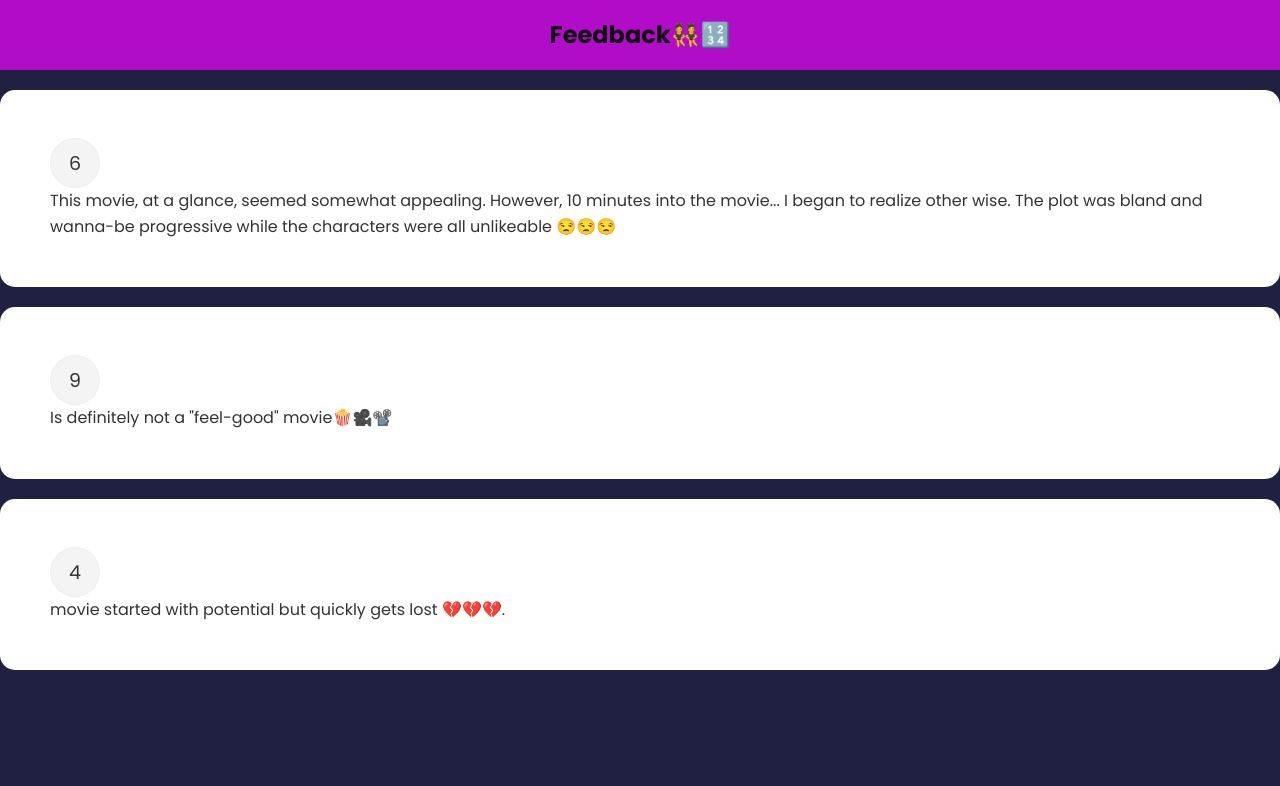
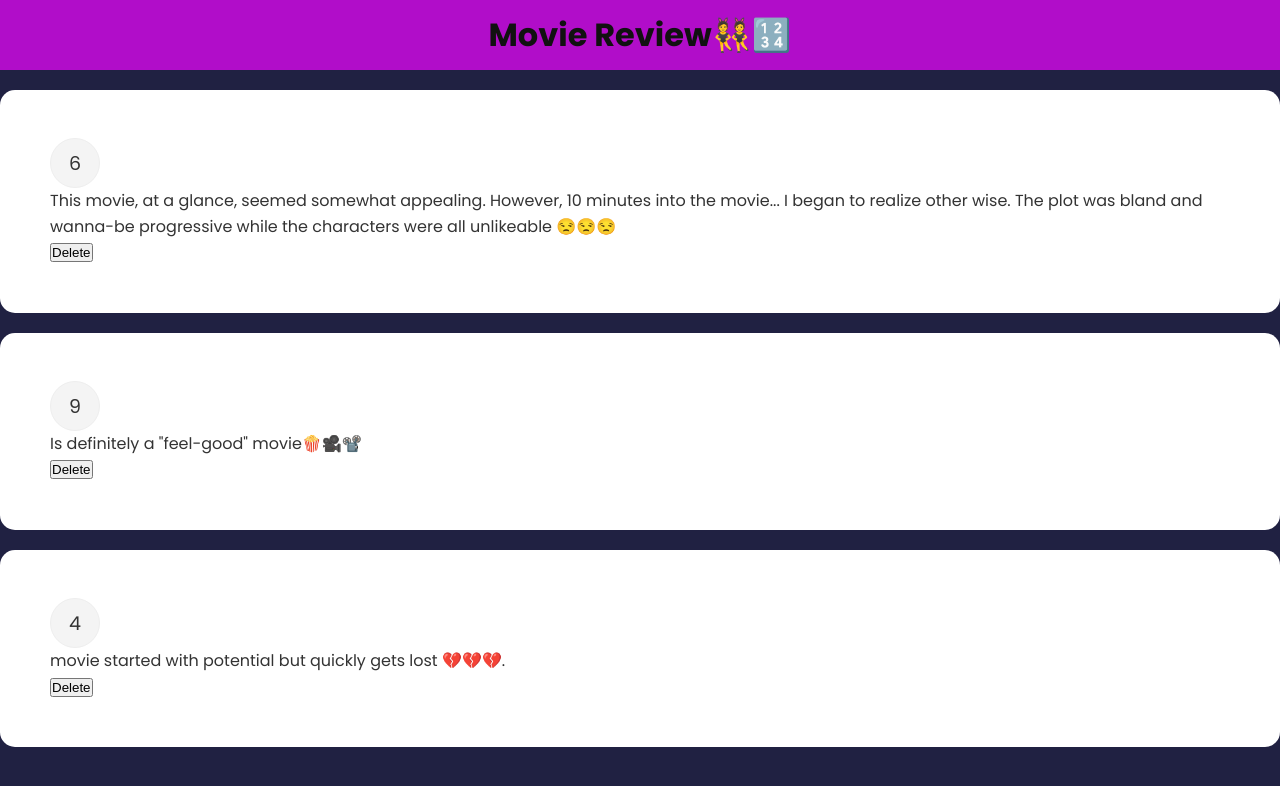
Before and after one commit to PawanNepson/FeedBack, a React (Create React App) app: page / in a window 1280 px wide. Shown: the top 786 px of the page. Built offline with nearby package versions, Linux system fonts and the light colour scheme.

Commit message:
added with delete option

```diff
--- a/public/index.html
+++ b/public/index.html
@@ -1,14 +1,12 @@
 <!DOCTYPE html>
 <html lang="en">
+
 <head>
   <meta charset="utf-8" />
   <link rel="icon" href="%PUBLIC_URL%/favicon.ico" />
   <meta name="viewport" content="width=device-width, initial-scale=1" />
   <meta name="theme-color" content="#000000" />
-    <meta
-      name="description"
-      content="Web site created using create-react-app"
-    />
+  <meta name="description" content="Web site created using create-react-app" />
   <link rel="apple-touch-icon" href="%PUBLIC_URL%/logo192.png" />
   <!--
       manifest.json provides metadata used when your web app is installed on a
@@ -24,8 +22,9 @@
       work correctly both with client-side routing and a non-root public URL.
       Learn how to configure a non-root public URL by running `npm run build`.
     -->
-    <title>React App</title>
+  <title>Movie Rating App by nepson</title>
 </head>
+
 <body>
   <noscript>You need to enable JavaScript to run this app.</noscript>
   <div id="root"></div>
@@ -40,4 +39,5 @@
       To create a production bundle, use `npm run build` or `yarn build`.
     -->
 </body>
+
 </html>
--- a/src/App.js
+++ b/src/App.js
@@ -1,14 +1,24 @@
+import React from 'react';
 import Header from './components/Header';
 import { FeedbackData } from './data/FeedbackData';
 import FeedbackList from './components/FeedbackList';
 
 function App() {
-  const feedback = FeedbackData;
+  const [feedback, setFeedback] = React.useState(FeedbackData);
+
+  const deleteFeedback = (id) => {
+    if (window.confirm('Are you sure you want to delete?')) {
+      setFeedback(feedback.filter((item) => item.id !== id));
+    }
+  };
+
   return (
-    <div>
+    <>
       <Header />
-      <FeedbackList feedback={feedback} />
-    </div>
+      <div className='container'>
+        <FeedbackList feedback={feedback} handleDelete={deleteFeedback} />
+      </div>
+    </>
   );
 }
 
--- a/src/components/FeedbackItem.js
+++ b/src/components/FeedbackItem.js
@@ -1,11 +1,13 @@
 import React from 'react';
+import Card from './shared/Card';
 
-function FeedbackItem({ item }) {
+function FeedbackItem({ item, handleDelete }) {
     return (
-        <div className='card'>
+        <Card>
             <div className='num-display'>{item.rating}</div>
             <div className='text-display'>{item.text}</div>
-        </div>
+            <button onClick={() => handleDelete(item.id)}>Delete</button>
+        </Card>
     );
 }
 
--- a/src/components/FeedbackList.js
+++ b/src/components/FeedbackList.js
@@ -1,14 +1,14 @@
 import FeedbackItem from './FeedbackItem';
 
-function FeedbackList({ feedback }) {
+function FeedbackList({ feedback, handleDelete }) {
     if (!feedback || feedback.length === 0) {
         return <h2>No feedback found!</h2>;
     }
 
     return (
-        <div>
+        <div className='feedback-list'>
             {feedback.map((item) => (
-                <FeedbackItem key={item.id} item={item} />
+                <FeedbackItem key={item.id} item={item} handleDelete={handleDelete} />
             ))}
         </div>
     );
--- a/src/components/Header.js
+++ b/src/components/Header.js
@@ -7,14 +7,14 @@ function Header({ bgColor, textColor, text }) {
     return (
         <header style={headerInStyles}>
             <div className='container'>
-                <h2>{text}</h2>
+                <h1>{text}</h1>
             </div>
         </header>
     );
 }
 
 Header.defaultProps = {
-    text: 'Feedback👯🔢',
+    text: 'Movie Review👯🔢',
     bgColor: '#B10DC9',
     textColor: '#111111',
 };
--- /dev/null
+++ b/src/components/shared/Card.js
@@ -0,0 +1,23 @@
+import PropTypes from 'prop-types';
+
+function Card({ children, reverse }) {
+  return (
+    <div
+      className='card'
+      style={{ backgroundColor: reverse ? 'rgba(0,0,0,0.4)' : '#fff' }}
+    >
+      {children}
+    </div>
+  );
+}
+
+Card.defaultProps = {
+  reverse: false,
+};
+
+Card.propTypes = {
+  children: PropTypes.node.isRequired,
+  reverse: PropTypes.bool,
+};
+
+export default Card;
--- a/src/data/FeedbackData.js
+++ b/src/data/FeedbackData.js
@@ -7,7 +7,7 @@ export const FeedbackData = [
     {
         id: 2,
         rating: 9,
-        text: 'Is definitely not a "feel-good" movie🍿🎥📽️',
+        text: 'Is definitely  a "feel-good" movie🍿🎥📽️',
     },
     {
         id: 3,
```
Also changed, not shown: src/App.css (added). Lines whose indentation alone changed are shown as unchanged.
